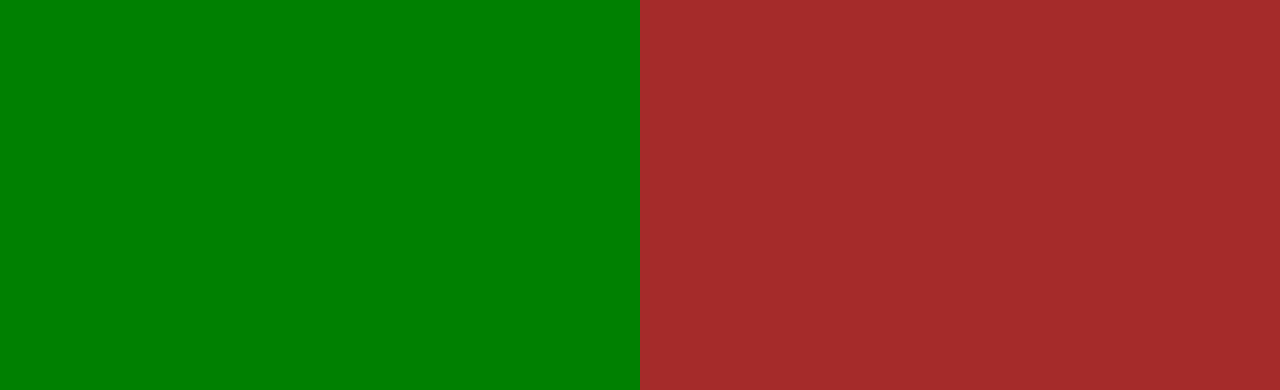
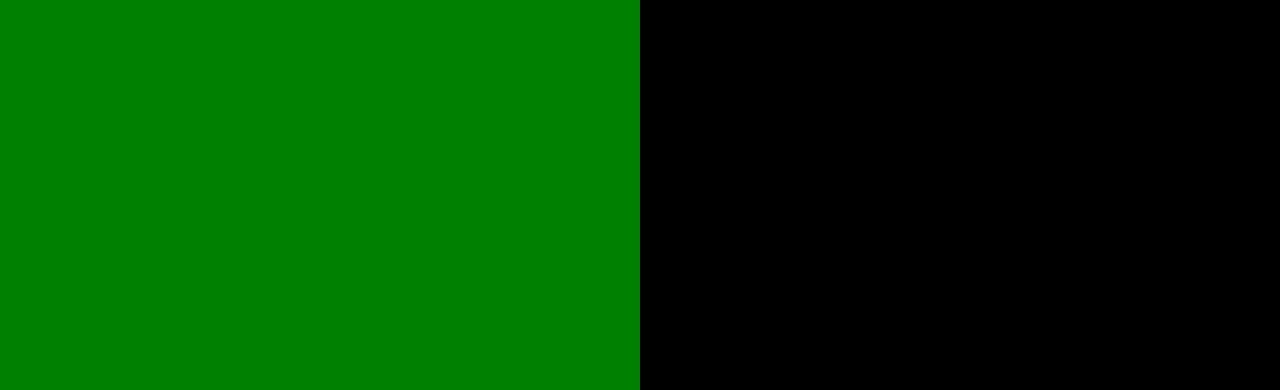
Before and after one commit to pranitaj01/aws-nodejs-pjsample, a website: page index.html in a window 1280 px wide. Shown: the part 410-800 px from the top of the page. Drawn offline with Linux system fonts and the light colour scheme.

Commit message:
Changed background to Black instead of Brown

```diff
--- a/index.html
+++ b/index.html
@@ -49,7 +49,7 @@
         bottom: 0px;
         left: 50%;
 
-        background-color: Brown;
+        background-color: Black;
       }
 
       h1 {
```
